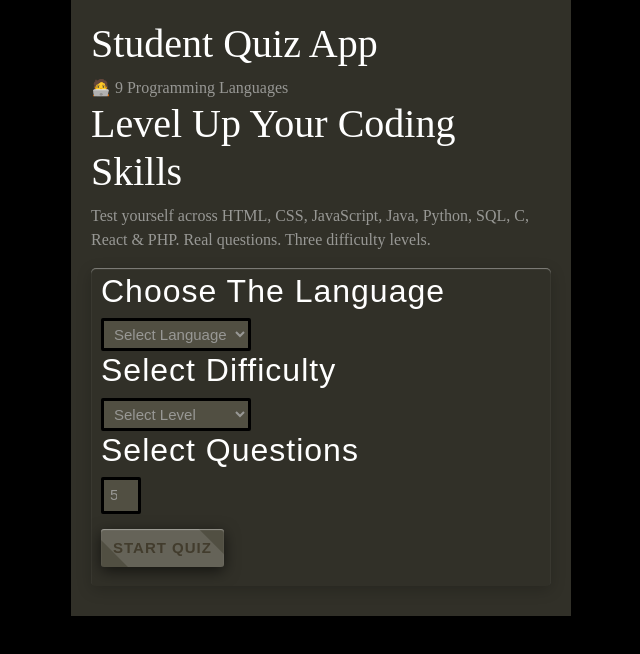
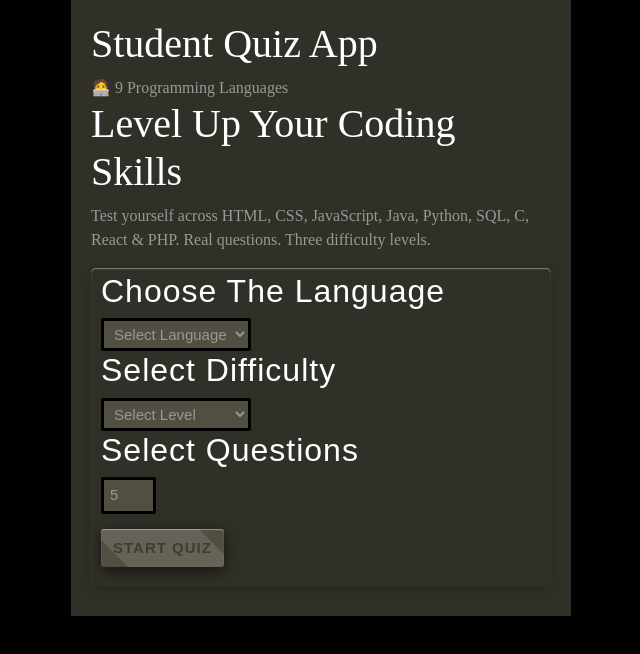
Before and after one commit to ANJITHVASAM/quizapp, a React (Vite) app: page / in a window 1280 px wide. Shown: the top 654 px of the page, without its empty margins (319-959 px from the left). Built offline with nearby package versions, Linux system fonts and the light colour scheme; no server answers.

Commit message:
Increase width of selectNoOfQuestions element

```diff
--- a/src/Components/components.css
+++ b/src/Components/components.css
@@ -159,7 +159,7 @@ input[type="checkbox"]{
     border: solid 3px rgb(0, 0, 0);
     font-size: 15px;
     padding: 4px 6px;
-    width: 40px;
+    width: 55px;
     border-radius: 2px;
     background: #514f42;
     color: #989895;
```
